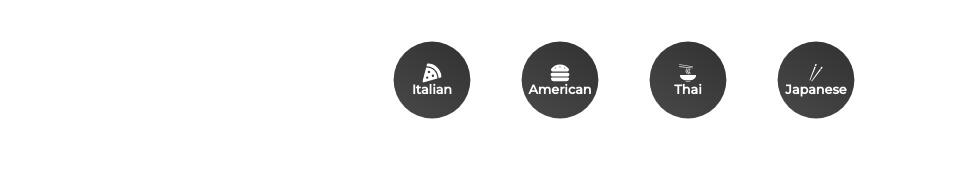
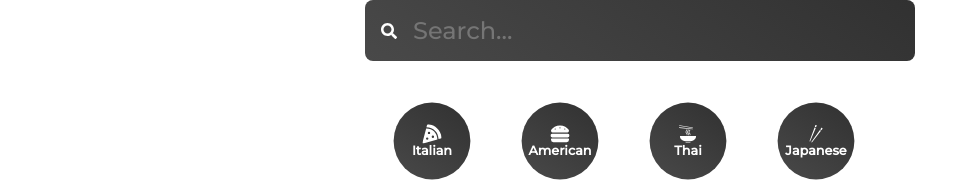
Before and after one commit to boolfalse/react-recipes, a React (Create React App) app: page / in a window 1280 px wide. Shown: the top 182 px of the page, without its empty margins (0-957 px from the left). Built offline with nearby package versions, Linux system fonts and the light colour scheme; no server answers.

Commit message:
Styled Search Form component

```diff
--- a/src/App.js
+++ b/src/App.js
@@ -2,11 +2,13 @@
 import Pages from "./layouts/PageWrapper";
 import Categories from "./layouts/Categories";
 import {BrowserRouter} from "react-router-dom";
+import Search from "./components/Search";
 
 function App() {
     return (
         <div className="App">
             <BrowserRouter>
+                <Search />
                 <Categories />
                 <Pages />
             </BrowserRouter>
--- /dev/null
+++ b/src/components/Search.jsx
@@ -0,0 +1,16 @@
+
+import StyledSearchForm from "../styled/SearchForm";
+import {FaSearch} from "react-icons/fa";
+
+const Search = () => {
+    return (
+        <StyledSearchForm>
+            <div>
+                <FaSearch />
+                <input type="text" placeholder="Search..." />
+            </div>
+        </StyledSearchForm>
+    );
+}
+
+export default Search;
--- /dev/null
+++ b/src/styled/SearchForm.js
@@ -0,0 +1,30 @@
+
+import styled from "styled-components";
+
+const StyledSearchForm = styled.form`
+    margin: 0 2rem;
+    div {
+        position: relative;
+        width: min(550px, 100%);
+        margin: 0 auto;
+    }
+    input {
+        background: linear-gradient(35deg, #494949, #313131);
+        font-size: 1.5rem;
+        color: #fff;
+        padding: 1rem 3rem;
+        border-radius: 0.5rem;
+        border: none;
+        outline: none;
+        width: 100%;
+    }
+    svg {
+        position: absolute;
+        left: 0;
+        top: 50%;
+        transform: translate(100%, -50%);
+        color: #fff;
+    }
+`;
+
+export default StyledSearchForm;
```
